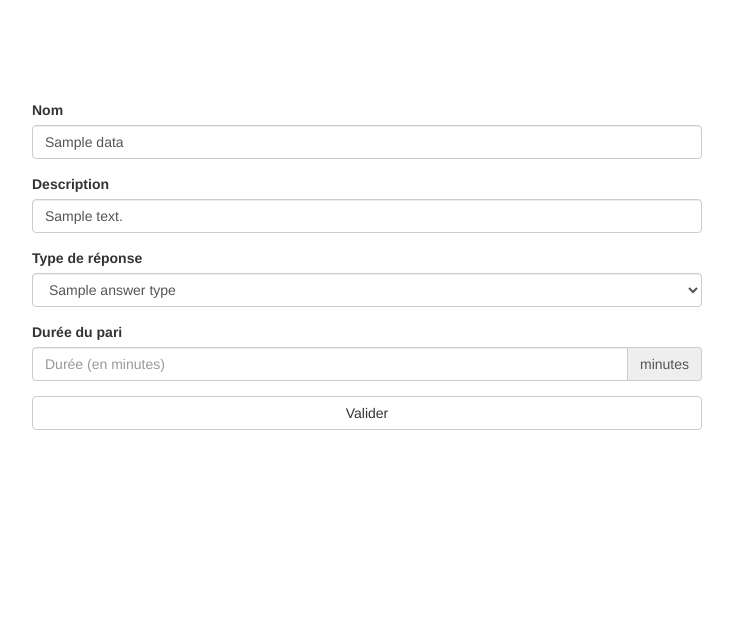
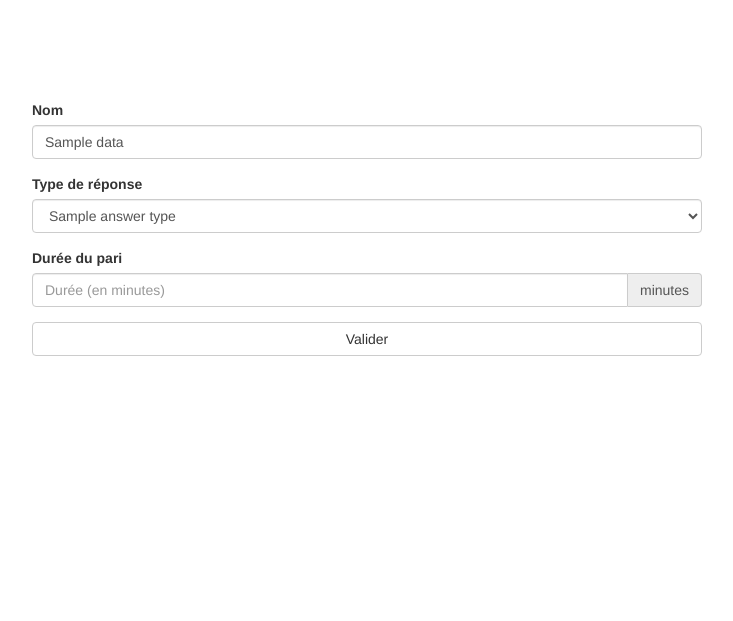
Before and after one commit to LapiTV/lapi_bet, a PHP site: template templates/createBet.html.twig in a window 1280 px wide. Shown: the part 51-672 px from the top of the page, without its empty margins (273-1006 px from the left). Run offline with PHP 8.4, Linux system fonts and the light colour scheme; the template is opened without the code that fills it: most values are stand-ins (such as "Sample title", 1, 10 or a date in 2020); some libraries are stand-ins or nearby versions.

Commit message:
Remove description

```diff
--- a/app/Controller/Bet/BetController.php
+++ b/app/Controller/Bet/BetController.php
@@ -187,13 +187,11 @@ class BetController extends BaseController
 
         if ($request->getMethod() === 'POST') {
             $name = $request->getParam('name');
-            $description = $request->getParam('description', '');
             $answerType = $request->getParam('answerType');
             $durationMinute = $request->getParam('durationMinute');
 
             $create = [
                 'name' => $name,
-                'description' => $description,
                 'pariDurationMinute' => $durationMinute,
                 'answerTypeId' => $answerType,
             ];
--- a/templates/createBet.html.twig
+++ b/templates/createBet.html.twig
@@ -9,10 +9,6 @@
             <div class="form-group">
                 <label for="name">Nom</label>
                 <input type="text" required class="form-control" name="name" id="name" placeholder="Nom" value="{{ data.name }}">
-            </div>
-            <div class="form-group">
-                <label for="description">Description</label>
-                <input type="text" class="form-control" name="description" id="description" placeholder="Description" value="{{ data.description }}">
             </div>
             <div class="form-group">
                 <label for="answerType">Type de réponse</label>
--- a/templates/displayBet.html.twig
+++ b/templates/displayBet.html.twig
@@ -31,14 +31,13 @@
         <h2>Info</h2>
         <p>
             <b>Nom</b> : {{ bet.name }}<br/>
-            <b>Description</b> : {{ bet.description }}<br/>
             <b>Type</b> : {{ bet.answerType.name }}<br/>
             <b>Début</b> : {{ bet.dateCreated }}<br/>
             <b>Durée</b> : {{ bet.pariDurationMinute }} minutes
         </p>
         <h2>Réponses</h2>
         <div class="js--graph-live" id="graphHighchart" data-live-update="{{ inProgress }}" data-bet-id="{{ bet.id }}"
-             data-bet-title="{{ bet.description }}">
+             data-bet-title="{{ bet.name }}">
         </div>
         <h2>Gagnant</h2>
         <form class="form-inline js--get-winner">
--- a/templates/home.html.twig
+++ b/templates/home.html.twig
@@ -17,7 +17,7 @@
         {% endif %}
     </div>
     {% if bet %}
-        <div id="graphHighchart" data-bet-id="{{ bet.id }}" data-bet-title="{{ bet.description }}" {% if time %}data-live-update="true"{% endif %}>
+        <div id="graphHighchart" data-bet-id="{{ bet.id }}" data-bet-title="{{ bet.name }}" {% if time %}data-live-update="true"{% endif %}>
 
         </div>
     {% endif %}
```
